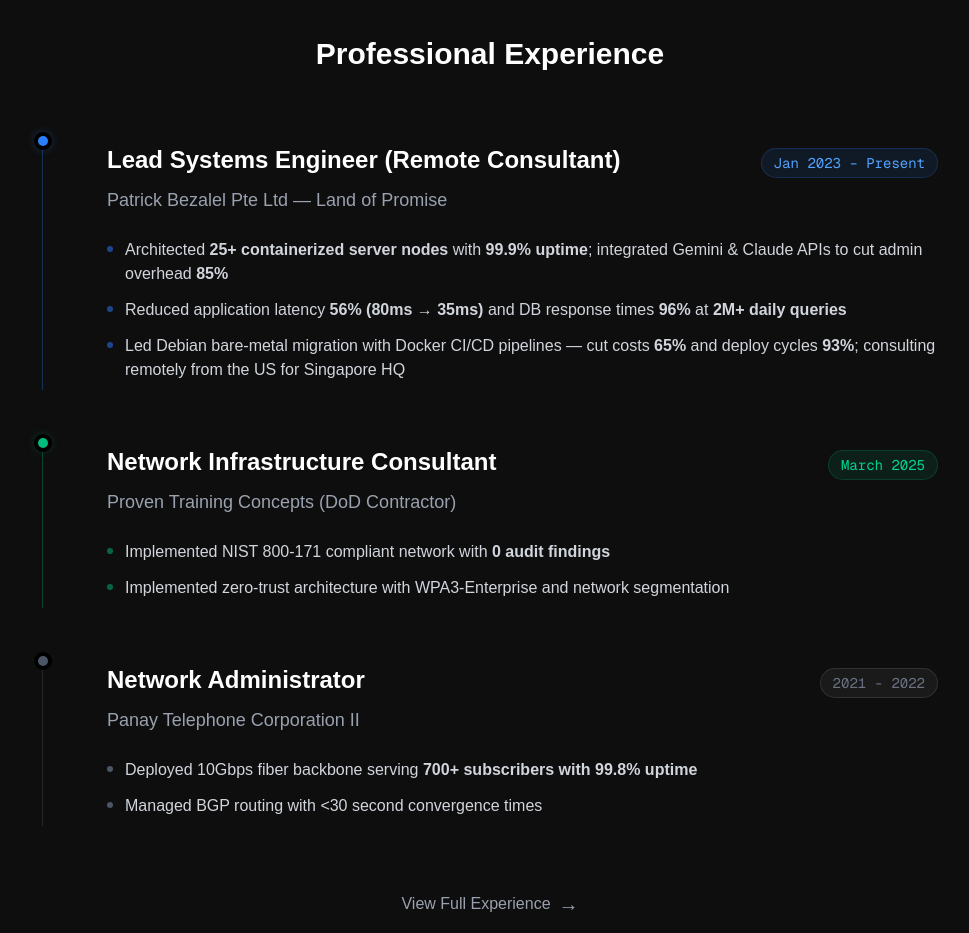
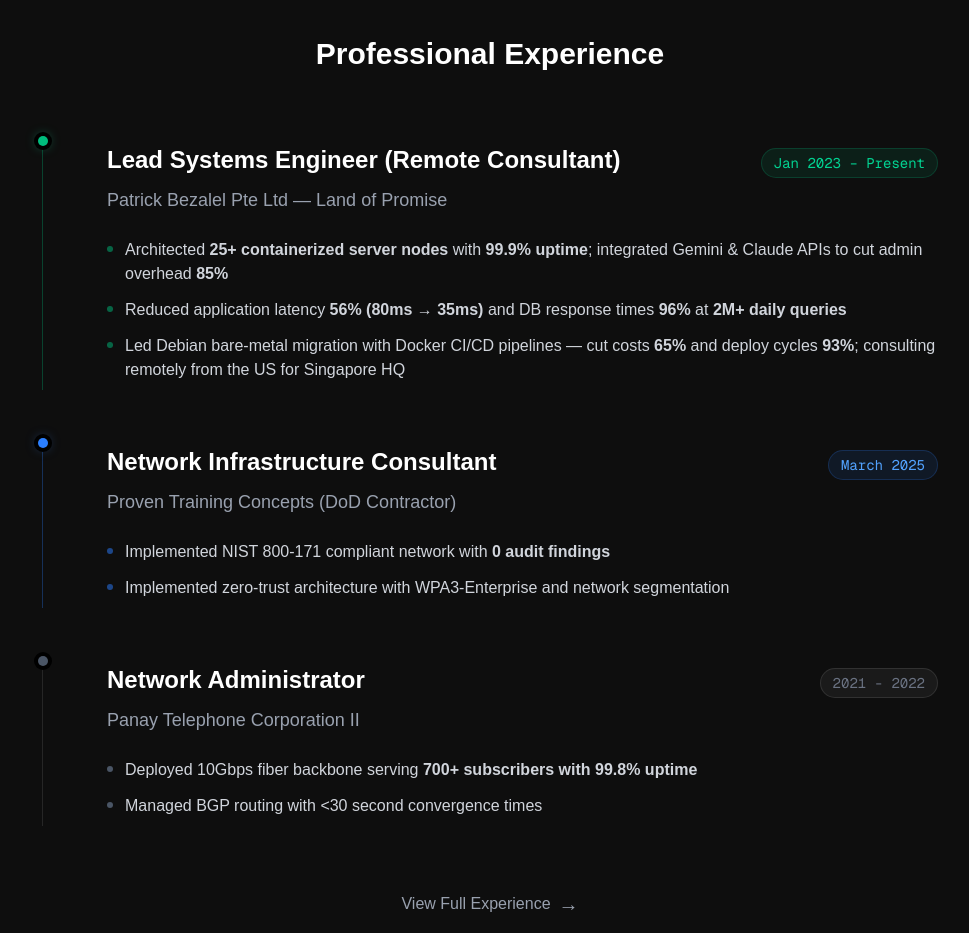
Before and after one commit to AIKUSAN/portfolio, a Next.js app: page / in a window 1280 px wide. Shown: the part 1840-2773 px from the top of the page, without its empty margins (150-1119 px from the left). Built offline with nearby package versions, Linux system fonts and the light colour scheme.

Commit message:
fix: restore emerald/blue theme swap lost during rebase (#27)

```diff
--- a/src/app/experience/page.tsx
+++ b/src/app/experience/page.tsx
@@ -12,7 +12,7 @@
     location: "Remote (United States → Singapore HQ)",
     period: "January 2023 – Present",
     current: true,
-    color: "blue",
+    color: "emerald",
     achievements: [
       "**Distributed Container Infrastructure:** Architected and managed a high-availability network of **25+ containerized server nodes** using a centralized resource orchestration platform; maintained **99.9% uptime** for a global community through advanced load balancing and automated failover protocols",
       "**AI-Ops & Automation:** Engineered a custom infrastructure layer integrating **Gemini and Claude APIs** for intelligent network configuration validation and automated incident response, resulting in an **85% reduction in manual administrative overhead**",
@@ -30,7 +30,7 @@
     location: "On-site",
     period: "March 2025",
     current: false,
-    color: "emerald",
+    color: "blue",
     achievements: [
       "Implemented secure enterprise network using Ubiquiti equipment for DoD contractor facility",
       "Produced comprehensive technical documentation including Bill of Materials, CAT6 schematics, rack layouts, and UPS redundancy plans",
--- a/src/app/page.tsx
+++ b/src/app/page.tsx
@@ -159,25 +159,25 @@
                 whileInView={{ opacity: 1, x: 0 }}
                 viewport={{ once: true, margin: "-100px" }}
                 transition={{ duration: 0.6 }}
-                className="relative border-l border-blue-500/30 pl-8 md:pl-16 py-2"
+                className="relative border-l border-emerald-500/30 pl-8 md:pl-16 py-2"
               >
-                <span className="absolute -left-[5px] top-0 h-2.5 w-2.5 rounded-full bg-blue-500 shadow-[0_0_12px_rgba(59,130,246,0.8)] ring-4 dark:ring-black ring-white"></span>
+                <span className="absolute -left-[5px] top-0 h-2.5 w-2.5 rounded-full bg-emerald-500 shadow-[0_0_12px_rgba(16,185,129,0.8)] ring-4 dark:ring-black ring-white"></span>
                 <div className="flex flex-col sm:flex-row sm:items-baseline sm:justify-between mb-2">
                   <h3 className="text-2xl font-bold dark:text-white text-gray-900">Lead Systems Engineer (Remote Consultant)</h3>
-                  <span className="text-sm text-blue-400 font-mono bg-blue-500/10 px-3 py-1 rounded-full border border-blue-500/20">Jan 2023 – Present</span>
+                  <span className="text-sm text-emerald-400 font-mono bg-emerald-500/10 px-3 py-1 rounded-full border border-emerald-500/20">Jan 2023 – Present</span>
                 </div>
                 <h4 className="text-lg dark:text-gray-400 text-gray-600 mb-6">Patrick Bezalel Pte Ltd — Land of Promise</h4>
                 <ul className="space-y-3 dark:text-gray-300 text-gray-700">
                   <li className="flex gap-3 items-start">
-                    <span className="mt-2 h-1.5 w-1.5 rounded-full bg-blue-500/50 flex-shrink-0"></span>
+                    <span className="mt-2 h-1.5 w-1.5 rounded-full bg-emerald-500/50 flex-shrink-0"></span>
                     <span>Architected <strong>25+ containerized server nodes</strong> with <strong>99.9% uptime</strong>; integrated Gemini &amp; Claude APIs to cut admin overhead <strong>85%</strong></span>
                   </li>
                   <li className="flex gap-3 items-start">
-                    <span className="mt-2 h-1.5 w-1.5 rounded-full bg-blue-500/50 flex-shrink-0"></span>
+                    <span className="mt-2 h-1.5 w-1.5 rounded-full bg-emerald-500/50 flex-shrink-0"></span>
                     <span>Reduced application latency <strong>56% (80ms → 35ms)</strong> and DB response times <strong>96%</strong> at <strong>2M+ daily queries</strong></span>
                   </li>
                   <li className="flex gap-3 items-start">
-                    <span className="mt-2 h-1.5 w-1.5 rounded-full bg-blue-500/50 flex-shrink-0"></span>
+                    <span className="mt-2 h-1.5 w-1.5 rounded-full bg-emerald-500/50 flex-shrink-0"></span>
                     <span>Led Debian bare-metal migration with Docker CI/CD pipelines — cut costs <strong>65%</strong> and deploy cycles <strong>93%</strong>; consulting remotely from the US for Singapore HQ</span>
                   </li>
                 </ul>
@@ -189,21 +189,21 @@
                 whileInView={{ opacity: 1, x: 0 }}
                 viewport={{ once: true, margin: "-100px" }}
                 transition={{ duration: 0.6, delay: 0.1 }}
-                className="relative border-l border-emerald-500/30 pl-8 md:pl-16 py-2"
+                className="relative border-l border-blue-500/30 pl-8 md:pl-16 py-2"
               >
-                <span className="absolute -left-[5px] top-0 h-2.5 w-2.5 rounded-full bg-emerald-500 shadow-[0_0_12px_rgba(16,185,129,0.6)] ring-4 dark:ring-black ring-white"></span>
+                <span className="absolute -left-[5px] top-0 h-2.5 w-2.5 rounded-full bg-blue-500 shadow-[0_0_12px_rgba(59,130,246,0.6)] ring-4 dark:ring-black ring-white"></span>
                 <div className="flex flex-col sm:flex-row sm:items-baseline sm:justify-between mb-2">
                   <h3 className="text-2xl font-bold dark:text-white text-gray-900">Network Infrastructure Consultant</h3>
-                  <span className="text-sm text-emerald-400 font-mono bg-emerald-500/10 px-3 py-1 rounded-full border border-emerald-500/20">March 2025</span>
+                  <span className="text-sm text-blue-400 font-mono bg-blue-500/10 px-3 py-1 rounded-full border border-blue-500/20">March 2025</span>
                 </div>
                 <h4 className="text-lg dark:text-gray-400 text-gray-600 mb-6">Proven Training Concepts (DoD Contractor)</h4>
                 <ul className="space-y-3 dark:text-gray-300 text-gray-700">
                   <li className="flex gap-3 items-start">
-                    <span className="mt-2 h-1.5 w-1.5 rounded-full bg-emerald-500/50 flex-shrink-0"></span>
+                    <span className="mt-2 h-1.5 w-1.5 rounded-full bg-blue-500/50 flex-shrink-0"></span>
                     <span>Implemented NIST 800-171 compliant network with <strong>0 audit findings</strong></span>
                   </li>
                   <li className="flex gap-3 items-start">
-                    <span className="mt-2 h-1.5 w-1.5 rounded-full bg-emerald-500/50 flex-shrink-0"></span>
+                    <span className="mt-2 h-1.5 w-1.5 rounded-full bg-blue-500/50 flex-shrink-0"></span>
                     <span>Implemented zero-trust architecture with WPA3-Enterprise and network segmentation</span>
                   </li>
                 </ul>
```
